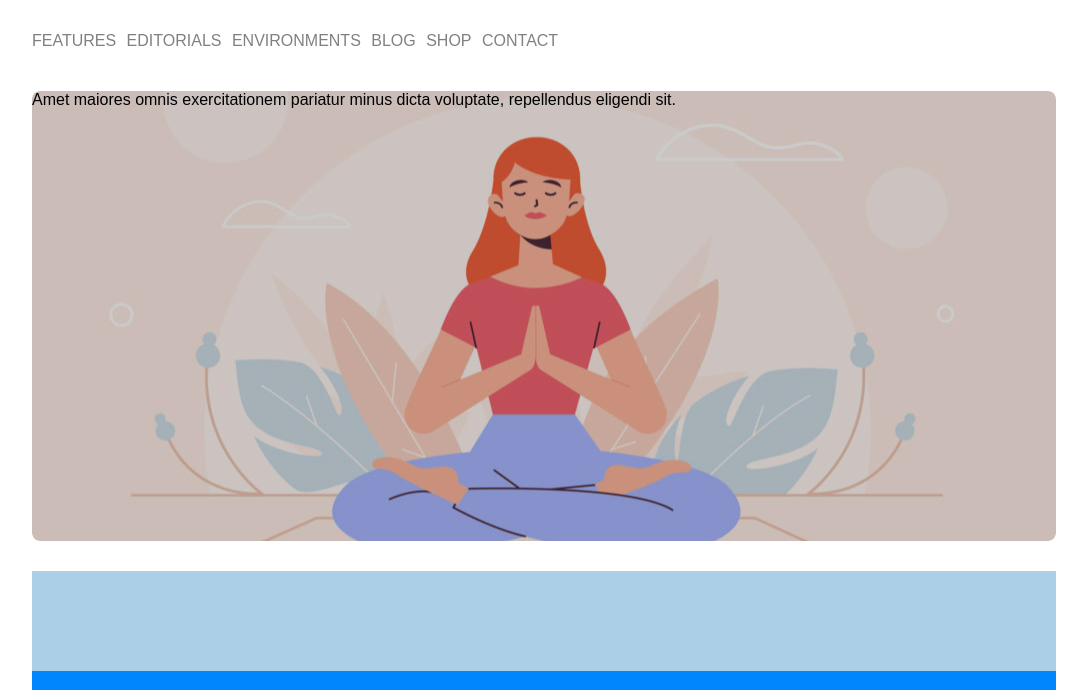
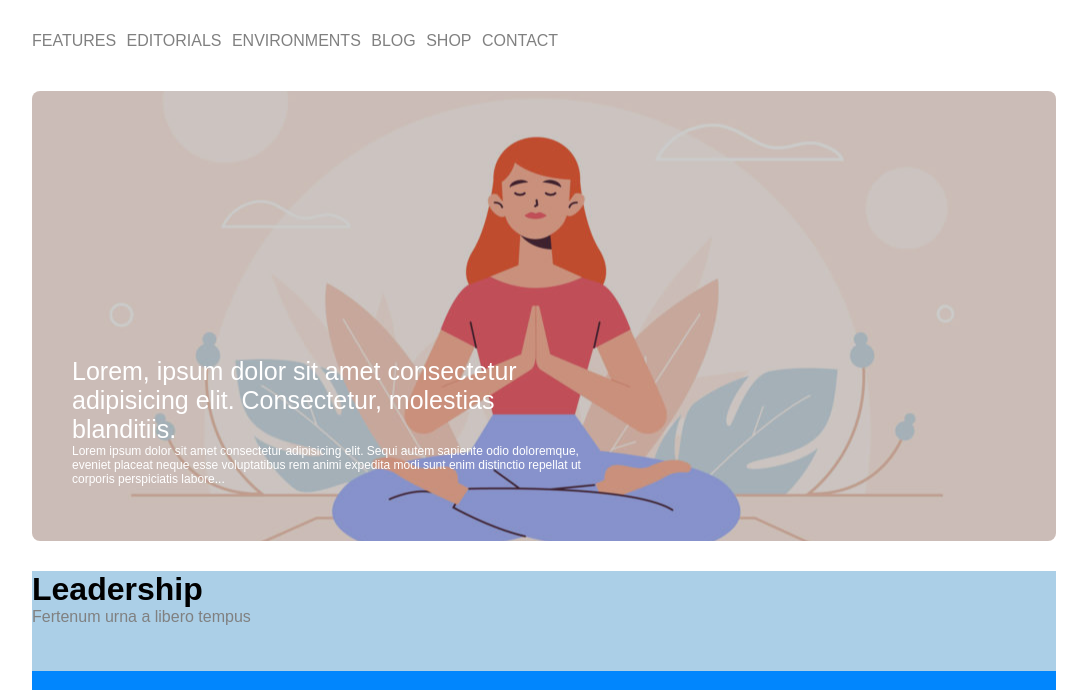
Before and after one commit to DanieleBool/htmlcss-wp, a plain HTML site: page index.html in a window 1280 px wide. Shown: the part 70-760 px from the top of the page, without its empty margins (96-1183 px from the left). Drawn offline with Linux system fonts and the light colour scheme.

Commit message:
didascalia

```diff
--- a/css/style.css
+++ b/css/style.css
@@ -47,12 +47,34 @@ body{
     color: gray;
 }
 
+.present{
+    position: absolute;
+    color: white;
+    bottom: 55px;
+    left: 40px;
+    font-size: 12px;
+    width: 50%;
+}
+
+.present h2{
+    font-weight: lighter;
+    font-size: 25px;
+}
+
+.cont0{
+    color: grey;
+}
+.cont0 h1{
+    color: black;
+}
+
 .header-bottom{
     background-image: url('../img/banner.jpg');
     background-repeat: none;
     background-position: center;
     border-radius: 8px;
-    box-shadow: inset 0 0 0 500px rgba(0,0,0,.2);
+    box-shadow: inset 0 0 0 500px rgba(2, 1, 1, 0.2);
+    position: relative;
 }
 /* inizio main */
 
@@ -94,11 +116,6 @@ footer{
 
 /* debugs */
 
-.debug .header-bottom {
-	background-color: rgb(225, 214, 122);
-}
-
-
 main.debug{
     background-color: rgb(1, 134, 253);
 }
--- a/index.html
+++ b/index.html
@@ -39,7 +39,10 @@
         </div>
 
         <div class="header-bottom">
-            <p>Amet maiores omnis exercitationem pariatur minus dicta voluptate, repellendus eligendi sit.</p>
+            <div class="present">
+                <h2>Lorem, ipsum dolor sit amet consectetur adipisicing elit. Consectetur, molestias blanditiis.</h2>
+                <p>Lorem ipsum dolor sit amet consectetur adipisicing elit. Sequi autem sapiente odio doloremque, eveniet placeat neque esse voluptatibus rem animi expedita modi sunt enim distinctio repellat ut corporis perspiciatis labore...</p>
+            </div>
         </div>
     </header>
     <!-- fine header -->
@@ -47,7 +50,8 @@
 
     <main class="debug clearfix">
         <div class="cont0">
-
+            <h1>Leadership</h1>
+            Fertenum urna a libero tempus
         </div>
 
         <div class="cont1">
```
